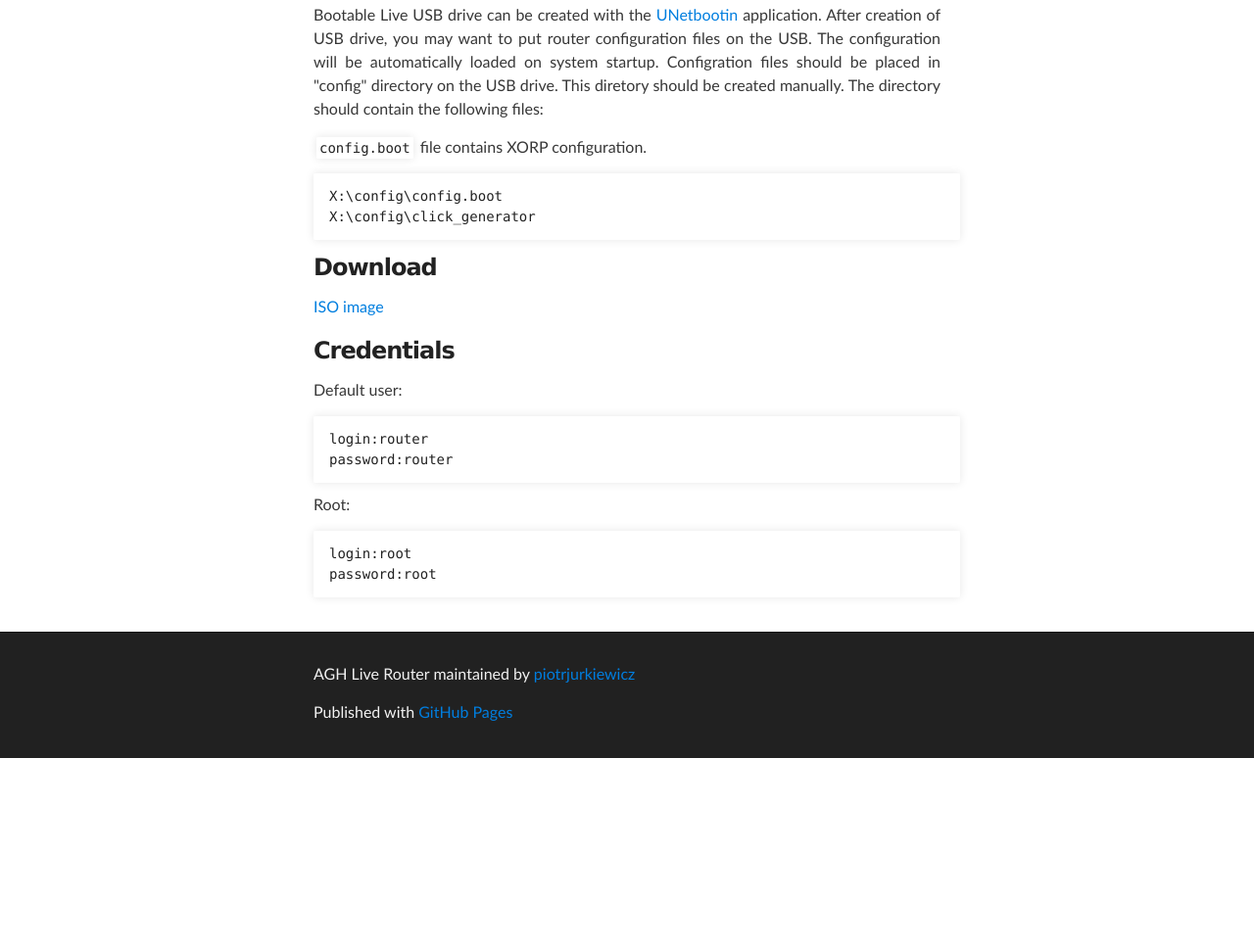
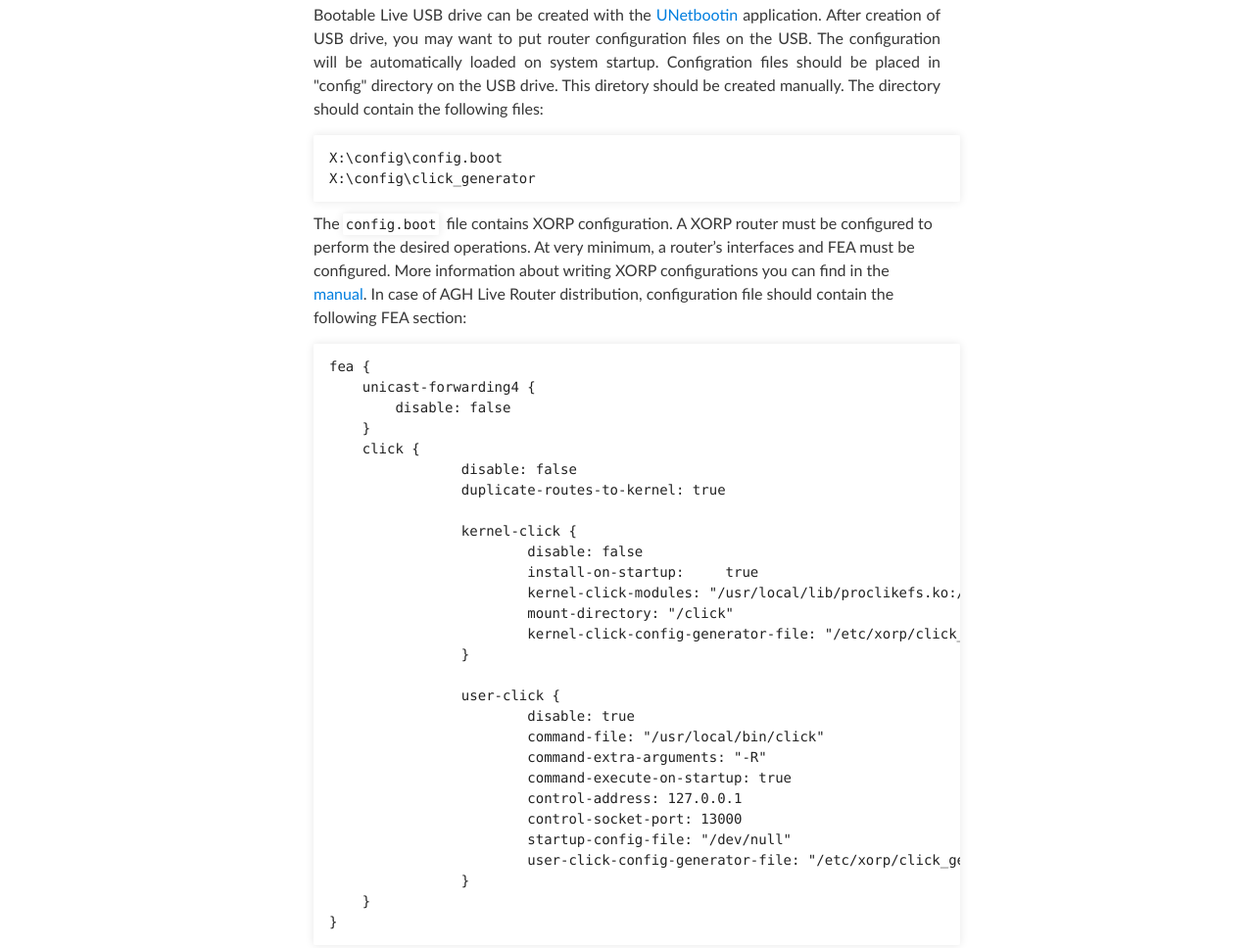
Before and after one commit to aaau/agh-live-router, a plain HTML site: page index.html in a window 1280 px wide. Shown: the part 853-1821 px from the top of the page at 98% size. Before the commit the page ends 1627 px from the top, so only its background shows below. Drawn offline with Linux system fonts and the light colour scheme.

Commit message:
Update index.html

```diff
--- a/index.html
+++ b/index.html
@@ -31,11 +31,41 @@
 
 <p align="justify">Bootable Live USB drive can be created with the <a href="http://unetbootin.sourceforge.net/">UNetbootin</a> application. After creation of USB drive, you may want to put router configuration files on the USB. The configuration will be automatically loaded on system startup. Configration files should be placed in "config" directory on the USB drive. This diretory should be created manually. The directory should contain the following files:</p>
 
-<p><code>config.boot</code> file contains XORP configuration. </p>
-
 <pre><code>X:\config\config.boot
 X:\config\click_generator
 </code></pre>
+
+<p>The<code>config.boot</code> file contains XORP configuration. A XORP router must be configured to perform the desired operations. At very minimum, a router’s interfaces and FEA must be configured. More information about writing XORP configurations you can find in the <a href="http://xorp.run.montefiore.ulg.ac.be/latex2wiki/user_manual/configuration_overview">manual</a>. In case of AGH Live Router distribution, configuration file should contain the following FEA section:</p>
+
+<pre><code>fea {
+    unicast-forwarding4 {
+  	disable: false
+    }
+    click {
+		disable: false
+		duplicate-routes-to-kernel: true
+
+		kernel-click {
+			disable: false
+			install-on-startup:	true
+			kernel-click-modules: "/usr/local/lib/proclikefs.ko:/usr/local/lib/click.ko"
+			mount-directory: "/click"
+			kernel-click-config-generator-file: "/etc/xorp/click_generator"
+		}
+
+		user-click {
+			disable: true
+			command-file: "/usr/local/bin/click"
+			command-extra-arguments: "-R"
+			command-execute-on-startup: true
+			control-address: 127.0.0.1
+			control-socket-port: 13000
+			startup-config-file: "/dev/null"
+			user-click-config-generator-file: "/etc/xorp/click_generator"
+		}
+    }
+}</code></pre>
+
 
 <h3>Download</h3>
 <p><a href="http://pluton.kt.agh.edu.pl/~pjurkiewicz/agh-live-router.iso">ISO image</a></p>
```
